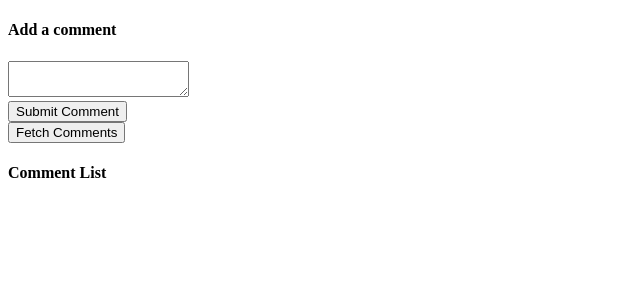
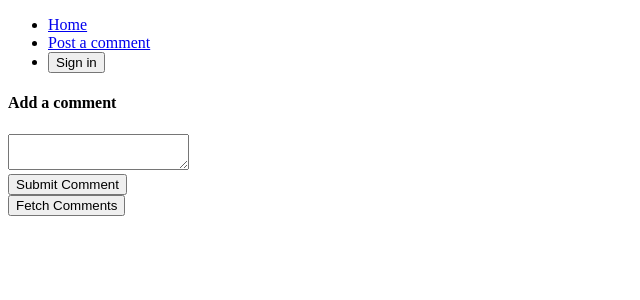
Before and after one commit to ezejerez/advanced-react-and-redux-course, a React (Create React App) app: page /post in a window 1280 px wide. Shown: the top 300 px of the page, without its empty margins (0-640 px from the left). Built offline with nearby package versions, Linux system fonts and the light colour scheme.

Commit message:
lesson 68 to 76

```diff
--- a/package.json
+++ b/package.json
@@ -13,6 +13,7 @@
     "react": "^17.0.2",
     "react-dom": "^17.0.2",
     "react-redux": "^7.2.6",
+    "react-router-dom": "^6.2.1",
     "react-scripts": "5.0.0",
     "redux": "^4.1.2",
     "redux-promise": "^0.6.0",
--- a/src/actions/index.js
+++ b/src/actions/index.js
@@ -1,4 +1,4 @@
-import { SAVE_COMMENT, FETCH_COMMENTS } from "actions/types";
+import { SAVE_COMMENT, FETCH_COMMENTS, CHANGE_AUTH } from "actions/types";
 import axios from "axios";
 
 export function saveComment(comment) {
@@ -16,3 +16,10 @@ export function fetchComments() {
     payload: response,
   };
 }
+
+export function changeAuth(isLoggedIn) {
+  return {
+    type: CHANGE_AUTH,
+    payload: isLoggedIn,
+  };
+}
--- a/src/actions/types.js
+++ b/src/actions/types.js
@@ -1,2 +1,3 @@
 export const SAVE_COMMENT = "save_comment";
 export const FETCH_COMMENTS = "fetch_comments";
+export const CHANGE_AUTH = "change_auth";
--- a/src/components/App.js
+++ b/src/components/App.js
@@ -1,11 +1,51 @@
 import React from "react";
+import { BrowserRouter, Route, Routes, Link } from "react-router-dom";
+import { connect } from "react-redux";
 import CommentBox from "components/CommentBox";
 import CommentList from "components/CommentList";
+import * as actions from "actions";
 
-export default () => {
+const App = ({ auth, changeAuth }) => {
+  const renderButton = () => {
+    if (auth) {
+      return <button onClick={() => changeAuth(false)}>Sign out</button>;
+    }
+
+    return <button onClick={() => changeAuth(true)}>Sign in</button>;
+  };
+
+  const renderHeader = () => {
+    return (
+      <ul>
+        <li>
+          <Link to="/">Home</Link>
+        </li>
+        <li>
+          <Link to="/post">Post a comment</Link>
+        </li>
+        <li>{renderButton()}</li>
+      </ul>
+    );
+  };
+
   return (
-    <div>
-      <CommentBox /> <CommentList />
-    </div>
+    <BrowserRouter>
+      <div>
+        {renderHeader()}
+
+        <Routes>
+          <Route path="/post" element={<CommentBox />} />
+          <Route path="/" exact element={<CommentList />} />
+        </Routes>
+      </div>
+    </BrowserRouter>
   );
 };
+
+function mapStateToProps(state) {
+  return {
+    auth: state.auth,
+  };
+}
+
+export default connect(mapStateToProps, actions)(App);
--- a/src/index.js
+++ b/src/index.js
@@ -1,7 +1,7 @@
 import React from "react";
 import ReactDOM from "react-dom";
+import App from "components/App";
 import Root from "Root";
-import App from "components/App";
 
 ReactDOM.render(
   <Root>
--- /dev/null
+++ b/src/reducers/auth.js
@@ -0,0 +1,10 @@
+import { CHANGE_AUTH } from "actions/types";
+
+export default function (state = false, action) {
+  switch (action.type) {
+    case CHANGE_AUTH:
+      return action.payload;
+    default:
+      return state;
+  }
+}
--- a/src/reducers/index.js
+++ b/src/reducers/index.js
@@ -1,6 +1,8 @@
 import { combineReducers } from "redux";
 import commentsReducer from "reducers/comments";
+import authReducer from "reducers/auth";
 
 export default combineReducers({
   comments: commentsReducer,
+  auth: authReducer,
 });
```
Also changed, not shown: 1 other file (tests, documents, lock files or other folders).
